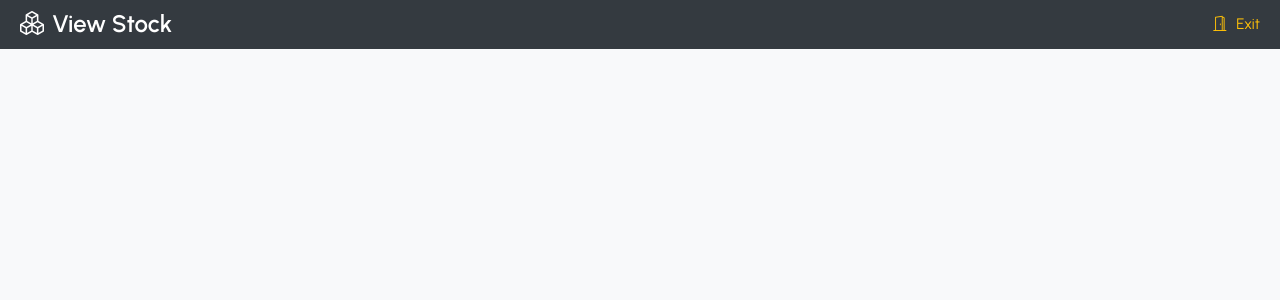
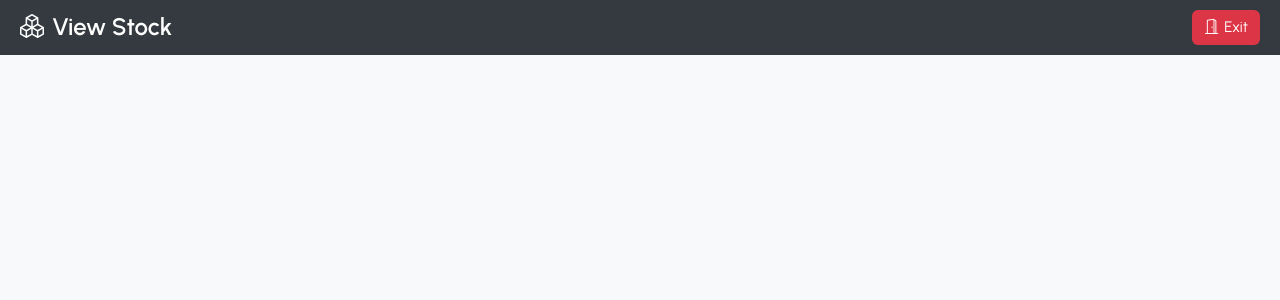
Before and after one commit to sejjtechnologies/shop_system, a Flask app: page /sales/view-stock in a window 1280 px wide. Shown: the top 300 px of the page. Run offline with Flask 3, Linux system fonts and the light colour scheme; the visitor is signed in with stand-in values (Sample User, id 1); data that the repository does not hold is empty.

Commit message:
Style exit button as real Bootstrap button in view_stock.html

```diff
--- a/templates/Sales_Clerk/view_stock.html
+++ b/templates/Sales_Clerk/view_stock.html
@@ -40,11 +40,22 @@
     .exit-btn {
       font-size: 0.95rem;
       font-weight: 500;
-      color: #ffc107;
+      color: #fff;
+      background-color: #dc3545;
+      padding: 6px 12px;
+      border-radius: 6px;
       text-decoration: none;
+      display: inline-flex;
+      align-items: center;
+      transition: background-color 0.2s ease;
     }
     .exit-btn i {
       margin-right: 5px;
+    }
+    .exit-btn:hover {
+      background-color: #bb2d3b;
+      color: #fff;
+      text-decoration: none;
     }
     .card {
       box-shadow: 0 0 10px rgba(0,0,0,0.05);
```
